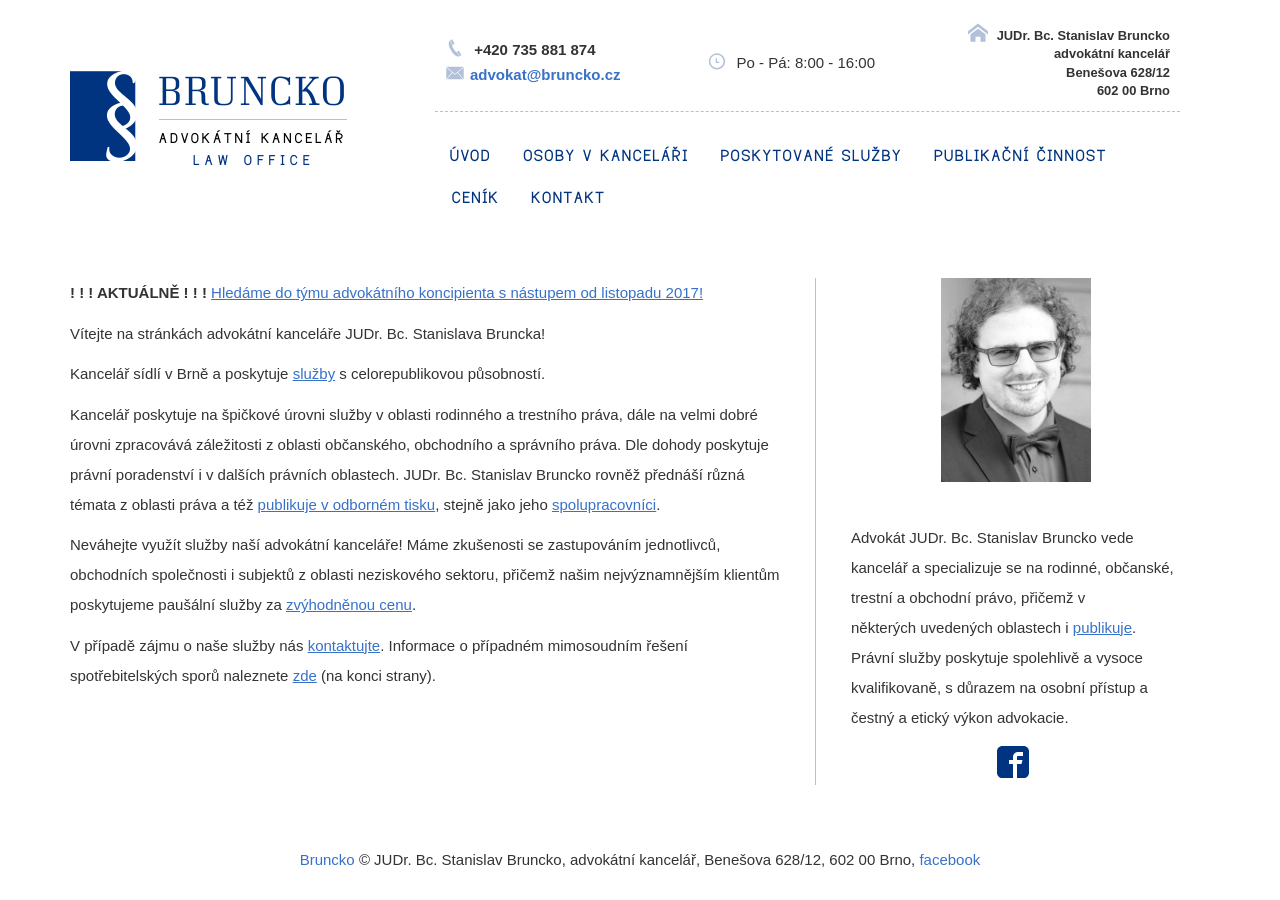
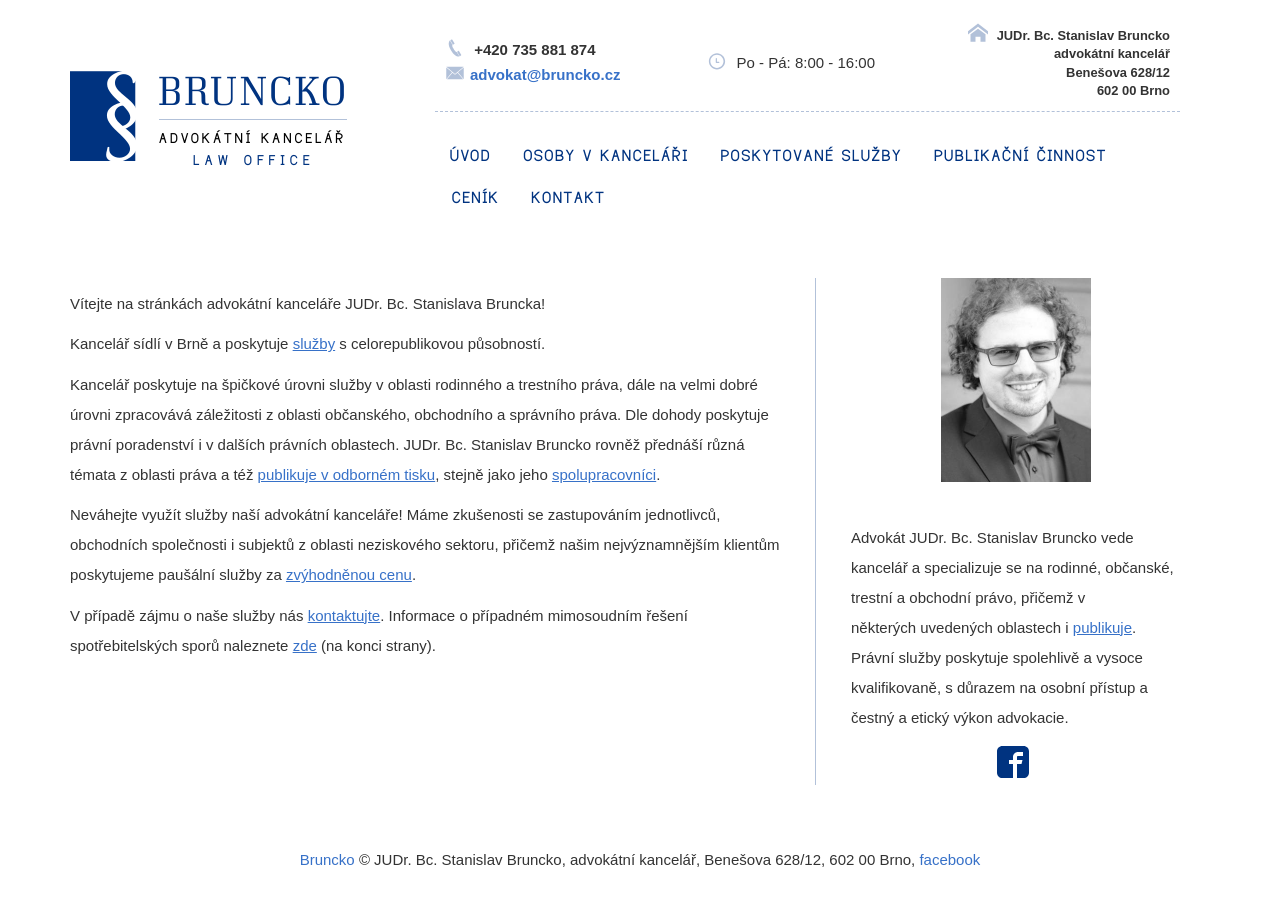
Before and after one commit to Pave91/bruncko-web, a Jekyll site: the page built from index.html, in a window 1280 px wide. Built offline with Jekyll 4.4.1, drawn with Linux system fonts in a browser that asks for light colours; nearby versions of some CDN libraries.

Commit message:
Update index.html

```diff
--- a/index.html
+++ b/index.html
@@ -2,9 +2,6 @@
 layout: default
 ---
 <p>
- <b> ! ! !  AKTUÁLNĚ ! ! ! </b> <a href="{{site.baseurl}}/novykoncipient">Hledáme do týmu advokátního koncipienta s nástupem od listopadu 2017!</a>
-</p>
-<p></p>
 <p></p>
 <p>
     Vítejte na stránkách advokátní kanceláře JUDr. Bc. Stanislava Bruncka!
```
